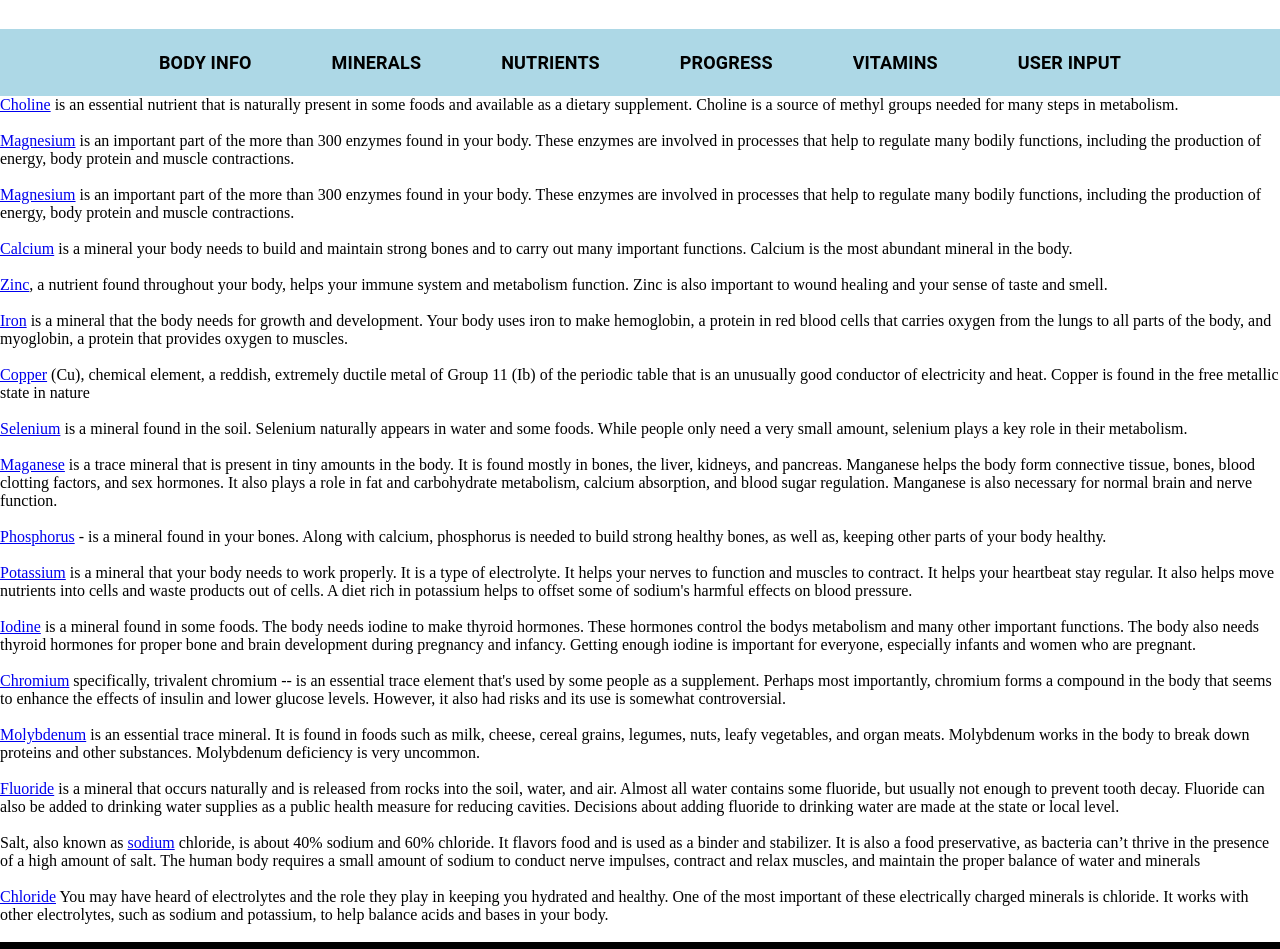
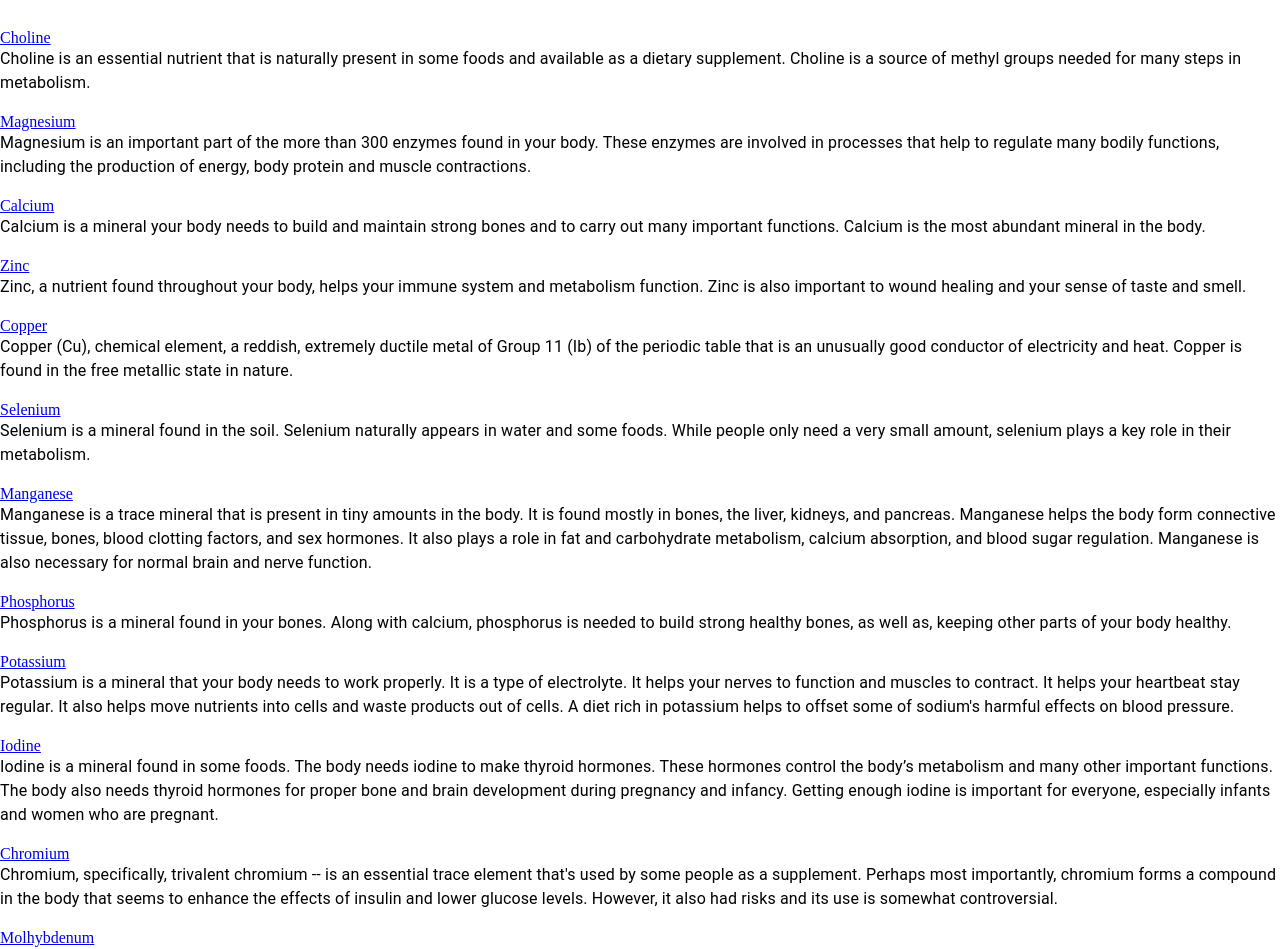
Before and after one commit to 220523-Java-React/vanquish_p2, a React (Create React App) app: page /minerals in a window 1280 px wide. Shown: the part 300-1249 px from the top of the page. Built offline with nearby package versions, Linux system fonts and the light colour scheme.

Commit message:
refactored Minerals.js page

```diff
--- a/src/pages/minerals.js
+++ b/src/pages/minerals.js
@@ -1,72 +1,45 @@
 import NavMenu from '../components/NavMenu';
+import { minerals } from '../utils/ArrayFacts';
+import { Typography } from '@mui/material';
 
-const minerals = () => {
+
+
+const Minerals = () => {
   return (
     <>
       <div style={{fontSize: '200px', marginTop: '100px'}}>Minerals</div>
-
+        <a href={minerals[0].url}>Choline</a>
+        <Typography>{minerals[0].description}</Typography><br></br>
+        <a href={minerals[0].url}>Magnesium</a>
+        <Typography>{minerals[1].description}</Typography><br></br>
+        <a href={minerals[0].url}>Calcium</a>
+        <Typography>{minerals[2].description}</Typography><br></br>
+        <a href={minerals[0].url}>Zinc</a>
+        <Typography>{minerals[3].description}</Typography><br></br>
+        <a href={minerals[0].url}>Copper</a>
+        <Typography>{minerals[4].description}</Typography><br></br>
+        <a href={minerals[0].url}>Selenium</a>
+        <Typography>{minerals[5].description}</Typography><br></br>
+        <a href={minerals[0].url}>Manganese</a>
+        <Typography>{minerals[6].description}</Typography><br></br>
+        <a href={minerals[0].url}>Phosphorus</a>
+        <Typography>{minerals[7].description}</Typography><br></br>
+        <a href={minerals[0].url}>Potassium</a>
+        <Typography>{minerals[8].description}</Typography><br></br>
+        <a href={minerals[0].url}>Iodine</a>
+        <Typography>{minerals[9].description}</Typography><br></br>
+        <a href={minerals[0].url}>Chromium</a>
+        <Typography>{minerals[10].description}</Typography><br></br>
+        <a href={minerals[0].url}>Molhybdenum</a>
+        <Typography>{minerals[11].description}</Typography><br></br>
+        <a href={minerals[0].url}>Fluoride  </a>
+        <Typography>{minerals[12].description}</Typography><br></br>
+        <a href={minerals[0].url}>Sodium chloride</a>
+        <Typography>{minerals[13].description}</Typography><br></br>
+        <a href={minerals[0].url}>Choline</a>
+        <Typography>{minerals[14].description}</Typography><br></br>
 
       <NavMenu />
-
-      <div><p><a href="https://ods.od.nih.gov/factsheets/Choline-HealthProfessional/">Choline</a> is an essential nutrient that is naturally present in some foods and available as a dietary supplement. Choline is a source of methyl groups needed for many steps in metabolism.</p></div><br></br>
-
-
-      <div>
-     <p><a href="https://www.eatright.org/food/vitamins-and-supplements/types-of-vitamins-and-nutrients/magnesium">Magnesium</a> is an important part of the more than 300 enzymes found in your body. These enzymes are involved in processes that help to regulate many bodily functions, including the production of energy, body protein and muscle contractions.</p></div><br></br>
-
-
-      <div><p><a href="https://www.eatright.org/food/vitamins-and-supplements/types-of-vitamins-and-nutrients/magnesium">Magnesium</a> is an important part of the more than 300 enzymes found in your body. These enzymes are involved in processes that help to regulate many bodily functions, including the production of energy, body protein and muscle contractions.</p></div><br></br>
-
-
-      <div> <p><a href="https://ods.od.nih.gov/factsheets/Calcium-Consumer/">Calcium</a> is a mineral your body needs to build and maintain strong bones and to carry out many important functions. Calcium is the most abundant mineral in the body.</p></div><br></br>
-
-
-    <div><p><a href="https://www.mayoclinic.org/drugs-supplements-zinc/art-20366112">Zinc</a>, a nutrient found throughout your body, helps your immune system and metabolism function. Zinc is also important to wound healing and your sense of taste and smell.</p></div><br></br>
-
-
-    <div><p><a href="https://ods.od.nih.gov/factsheets/Iron-Consumer/">Iron</a> is a mineral that the body needs for growth and development. Your body uses iron to make hemoglobin, a protein in red blood cells that carries oxygen from the lungs to all parts of the body, and myoglobin, a protein that provides oxygen to muscles.</p></div><br></br>
-
-
-    <div> <p><a href="https://www.britannica.com/science/copper">Copper</a>  (Cu), chemical element, a reddish, extremely ductile metal of Group 11 (Ib) of the periodic table that is an unusually good conductor of electricity and heat. Copper is found in the free metallic state in nature</p></div><br></br>
-
-
-    <div> <p><a href="https://www.webmd.com/a-to-z-guides/supplement-guide-selenium">Selenium</a> is a mineral found in the soil. Selenium naturally appears in water and some foods. While people only need a very small amount, selenium plays a key role in their metabolism.</p></div><br></br>
-
-
-    <div> <p><a href="https://www.mountsinai.org/health-library/supplement/manganese">Maganese</a> is a trace mineral that is present in tiny amounts in the body. It is found mostly in bones, the liver, kidneys, and pancreas. Manganese helps the body form connective tissue, bones, blood clotting factors, and sex hormones. It also plays a role in fat and carbohydrate metabolism,
-        calcium absorption, and blood sugar regulation. Manganese is also necessary for normal brain and nerve function.</p></div><br></br>
-
-
-
-     <div> <p><a href="https://www.kidney.org/atoz/content/phosphorus"> Phosphorus</a> - is a mineral found in your bones. Along with calcium, phosphorus is needed to build strong healthy bones, as well as, keeping other parts of your body healthy.</p></div><br></br>
-
-
-     <div><p><a href="https://medlineplus.gov/potassium.html">Potassium</a> is a mineral that your body needs to work properly. It is a type of electrolyte. It helps your nerves to function and muscles to contract. It helps your heartbeat stay regular. It also helps move nutrients into cells and waste products out of cells. A diet rich in potassium helps to offset some of sodium's harmful effects on blood pressure.</p></div>
-     <br></br>
-
-    <div> <p><a href="https://ods.od.nih.gov/factsheets/Iodine-Consumer/">Iodine</a> is a mineral found in some foods. The body needs iodine to make thyroid hormones. These hormones control the bodys metabolism and many other important functions. The body also needs thyroid hormones for proper bone and brain development during pregnancy and infancy. Getting enough iodine is important for everyone, especially infants and women who are pregnant.</p></div><br></br>
-
-
-    <div><p><a href="https://www.webmd.com/diet/supplement-guide-chromium">Chromium</a> specifically, trivalent chromium -- is an essential trace element that's used by some people as a supplement. Perhaps most importantly, chromium forms a compound in the body that seems to enhance the effects of insulin and lower glucose levels. However, it also had risks and its use is somewhat controversial.</p></div><br></br>
-
-
-
-    <div><p><a href="https://www.webmd.com/vitamins/ai/ingredientmono-1249/molybdenum">Molybdenum</a> is an essential trace mineral. It is found in foods such as milk, cheese, cereal grains, legumes, nuts, leafy vegetables, and organ meats.
-        Molybdenum works in the body to break down proteins and other substances. Molybdenum deficiency is very uncommon.</p></div><br></br>
-
-
-
-    <div><p><a href="https://www.cdc.gov/fluoridation/faqs/about-fluoride.html">Fluoride</a>  is a mineral that occurs naturally and is released from rocks into the soil, water, and air. Almost all water contains some fluoride, but usually not enough to prevent tooth decay.
-        Fluoride can also be added to drinking water supplies as a public health measure for reducing cavities. Decisions about adding fluoride to drinking water are made at the state or local level.</p></div><br></br>
-
-
-
-    <div><p>Salt, also known as <a href="https://www.hsph.harvard.edu/nutritionsource/salt-and-sodium/">sodium</a> chloride, is about 40% sodium and 60% chloride. It flavors food and is used as a binder and stabilizer. It is also a food preservative, as bacteria can’t thrive in the presence of a high amount of salt. The human body requires a small amount of sodium to conduct nerve impulses, contract and relax muscles, and maintain the proper balance of water and minerals</p></div><br></br>
-
-
-
-    <div><p><a href="https://www.webmd.com/a-to-z-guides/what-is-a-chloride-test">Chloride</a> You may have heard of electrolytes and the role they play in keeping you hydrated and healthy.
-     One of the most important of these electrically charged minerals is chloride. It works with other electrolytes, such as sodium and potassium, to help balance acids and bases in your body.</p></div><br></br>
 
 
 
@@ -75,4 +48,4 @@ const minerals = () => {
   );
 };
 
-export default minerals;
+export default Minerals;
--- a/src/utils/ArrayFacts.js
+++ b/src/utils/ArrayFacts.js
@@ -1,6 +1,6 @@
 //Alternative object arrays
 
-const minerals = [
+export const minerals = [
     {
         name: "Choline",
         description: "Choline is an essential nutrient that is naturally present in some foods and available as a dietary supplement. Choline is a source of methyl groups needed for many steps in metabolism.",
@@ -172,4 +172,5 @@ const vitamins = [
         description: "Vitamin B9, more commonly known as folate (naturally-occurring form of B9) or folic acid (a synthetic form), is a water-soluble vitamin that is part of the B vitamin family. B vitamins and folate help support adrenal function, help calm and maintain a healthy nervous system, and are necessary for key metabolic processes. Folate occurs naturally in foods, while folic acid is the synthetic form of folate.",
         url: "https://www.drweil.com/vitamins-supplements-herbs/vitamins/vitamin-b9/"
     }
+
 ]
```
